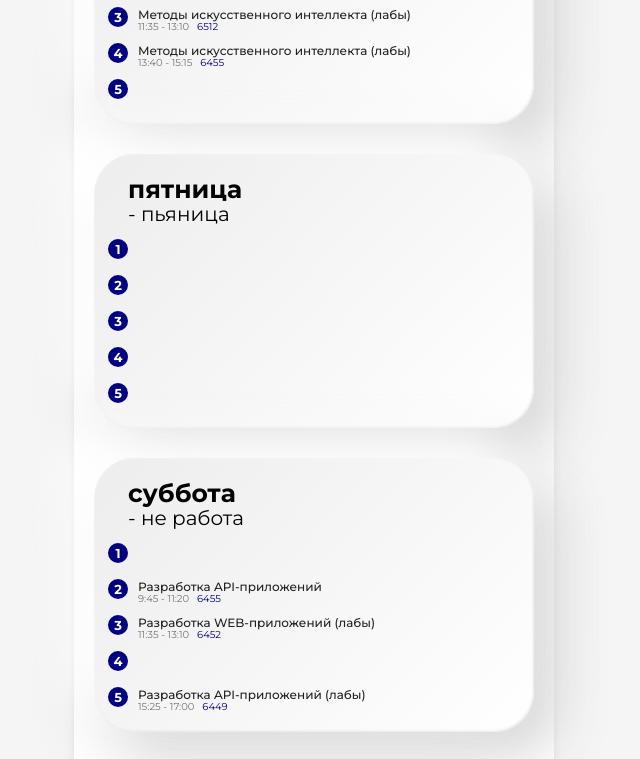
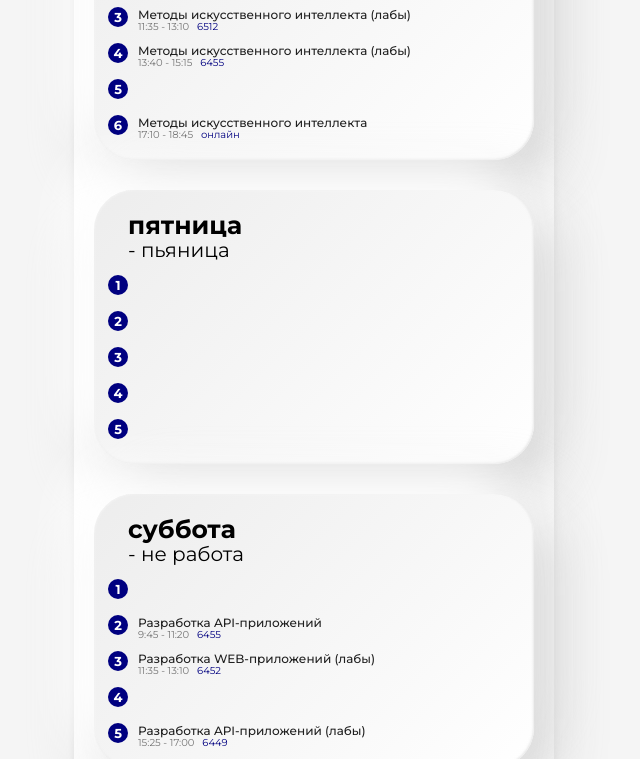
Before and after one commit to shattova/raspp, a plain HTML site: page index.html in a window 1280 px wide. Shown: the part 1426-2185 px from the top of the page, without its empty margins (326-966 px from the left). Drawn offline with Linux system fonts and the light colour scheme.

Commit message:
Update index.html

```diff
--- a/index.html
+++ b/index.html
@@ -501,6 +501,13 @@
 								<p class="time_style"> 8:00 - 9:35 </p>
 							</div>
 					</div>
+					<div class="urok" style="display: flex;">
+                    	<span class="circle">6</span>
+							<div onclick="showPopup('popup6')" style="text-align: left; padding-left: 10px;">
+								<p class="name_urok"> Методы искусственного интеллекта </p>
+								<p class="time_style"> 17:10 - 18:45 <span style="color: navy;"> &nbsp;&nbsp;онлайн </span>  </p>
+							</div>
+					</div>
                 </div>
             </div>
 
```
